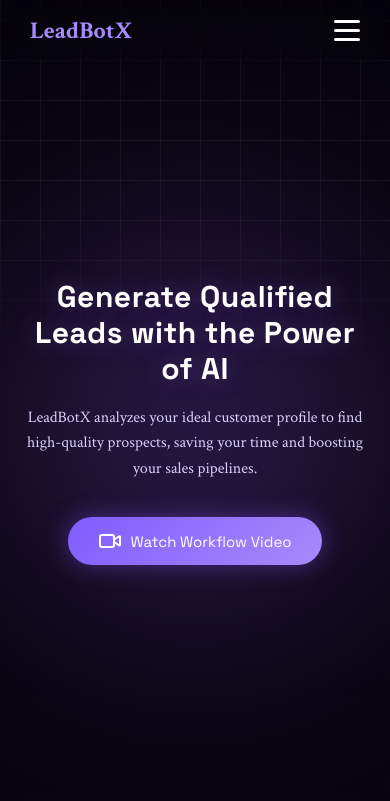
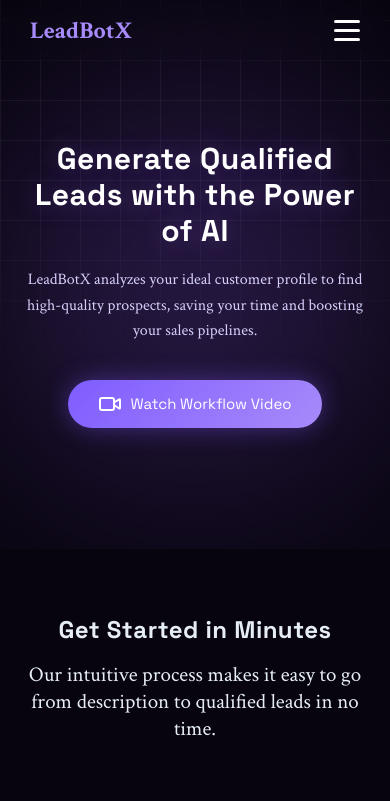
Before and after one commit to Khushisingh-dev/LeadBotX, a React (Vite) app: page / in a window 390 px wide. Shown: the top 801 px of the page. Built offline with nearby package versions, Linux system fonts and the light colour scheme.

Commit message:
Fix mobile hero spacing

```diff
--- a/src/App.css
+++ b/src/App.css
@@ -712,7 +712,11 @@ section {
     pointer-events: auto;
   }
 
-  /* HERO */
+  /* 🔥 HERO (IMPORTANT PART) */
+  .hero {
+    min-height: 82vh;        /* pehle 100vh tha */
+    padding: 60px 0 40px;   /* top thoda kam */
+  }
 
   .hero-content h1 {
     font-size: 40px;
@@ -766,14 +770,17 @@ section {
 @media (max-width: 480px) {
 
   section {
-    padding: 75px 0;
+    padding: 65px 0;
   }
 
   .section-inner {
     width: 94%;
   }
 
-  /* HERO */
+  .hero {
+    min-height: 65vh;
+    padding: 50px 0 30px;
+  }
 
   .hero-content h1 {
     font-size: 30px;
```
